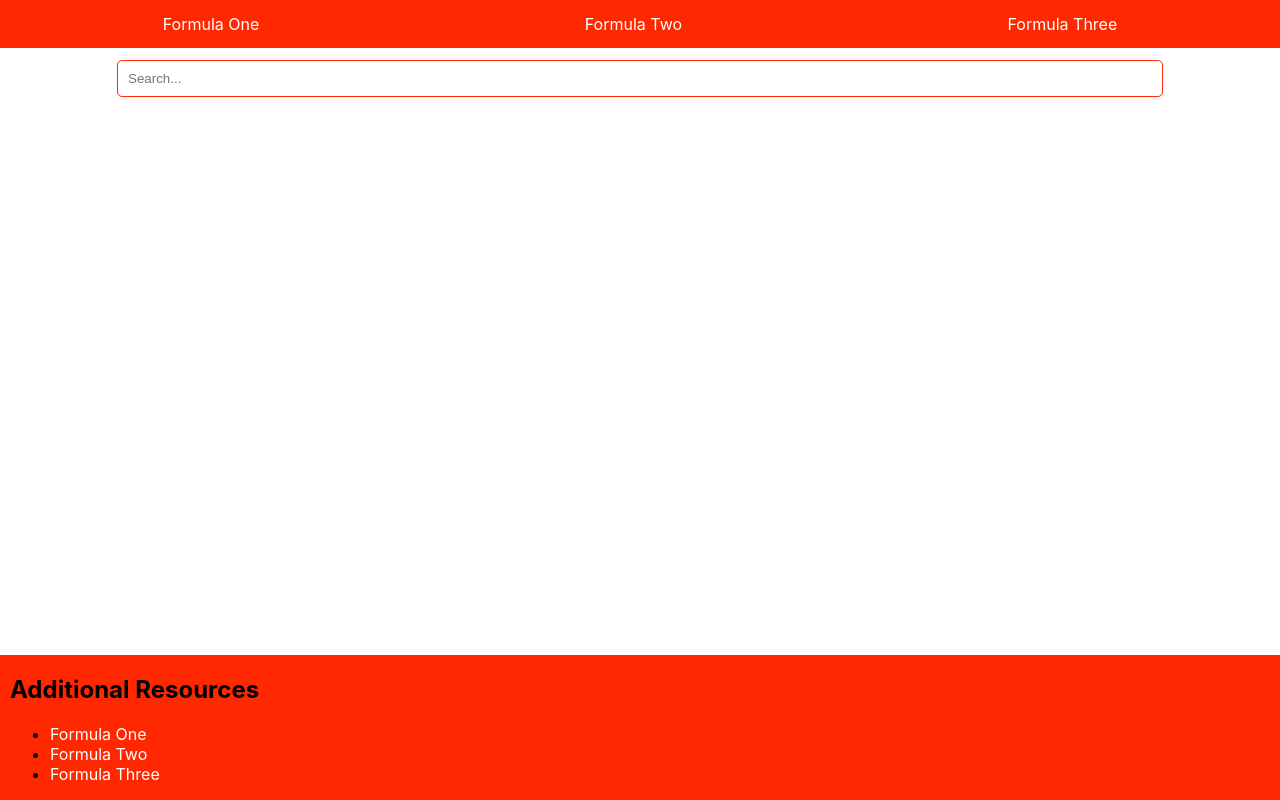
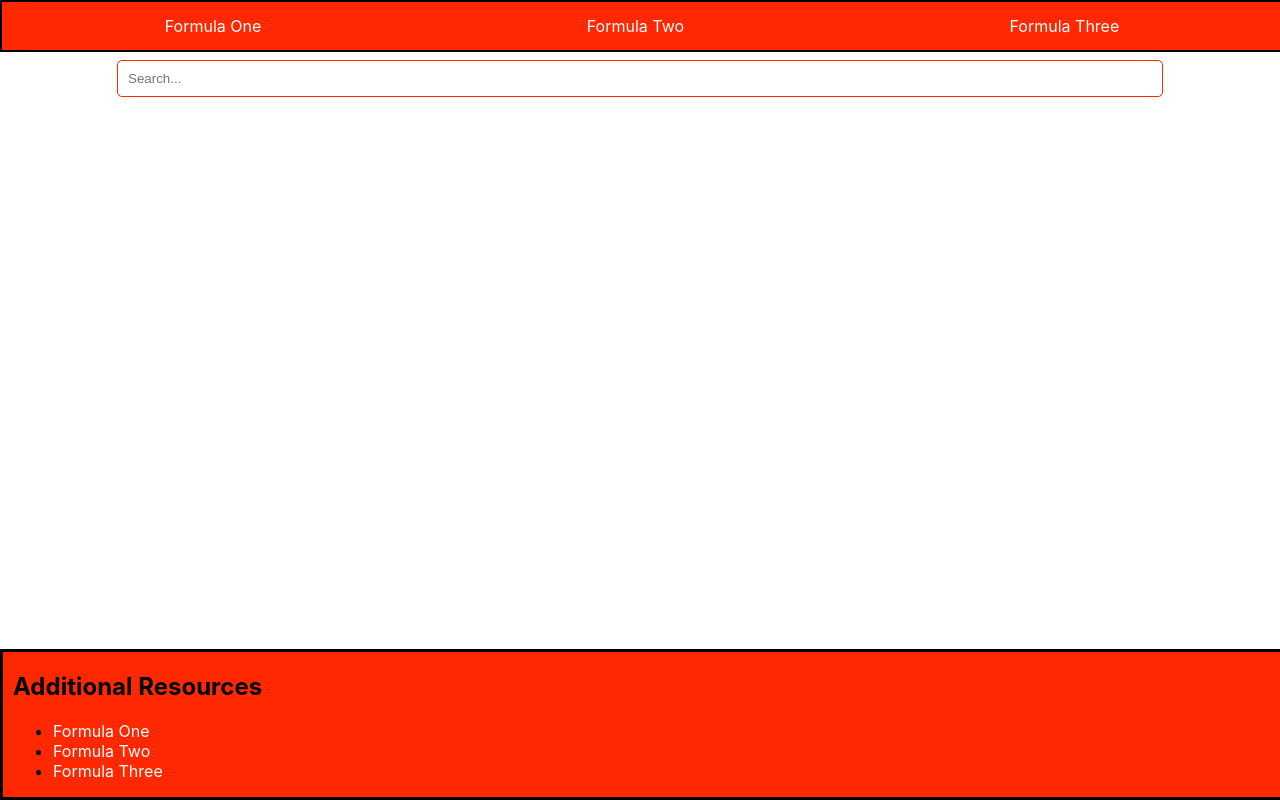
Before and after one commit to davislr2/SpeedSearch, a React (Create React App) app in the folder React/my-app/: page / in a window 1280 px wide. Built offline with nearby package versions, Linux system fonts and the light colour scheme; no server answers.

Commit message:
added border to footer and navbar

```diff
--- a/React/my-app/src/components/Footer.js
+++ b/React/my-app/src/components/Footer.js
@@ -7,9 +7,9 @@ function Footer() {
             <div className="additional-resources">
                 <h2>Additional Resources</h2>
                 <ul>
-                    <li><a href="https://www.formula1.com/">Formula One</a></li>
-                    <li><a href="https://www.fiaformula2.com/">Formula Two</a></li>
-                    <li><a href="https://www.fiaformula3.com/">Formula Three</a></li>
+                    <li><a href="https://www.formula1.com/"     target="_blank">Formula One</a></li>
+                    <li><a href="https://www.fiaformula2.com/"  target="_blank">Formula Two</a></li>
+                    <li><a href="https://www.fiaformula3.com/"  target="_blank">Formula Three</a></li>
                 </ul>
             </div>
         </footer>
--- a/React/my-app/src/styles/Footer.css
+++ b/React/my-app/src/styles/Footer.css
@@ -3,6 +3,7 @@
     bottom: 0;
     width : 100%;
     background-color: #ff2800;
+    border: 3px solid black;
 }
 
 .additional-resources {
--- a/React/my-app/src/styles/Navbar.css
+++ b/React/my-app/src/styles/Navbar.css
@@ -6,6 +6,7 @@
     top: 0;
     width: 100%;
     z-index: 1000; /* Make sure it stays on top */
+    border: 2px solid black;
   }
 
   /* Style the links inside the list items */
```
